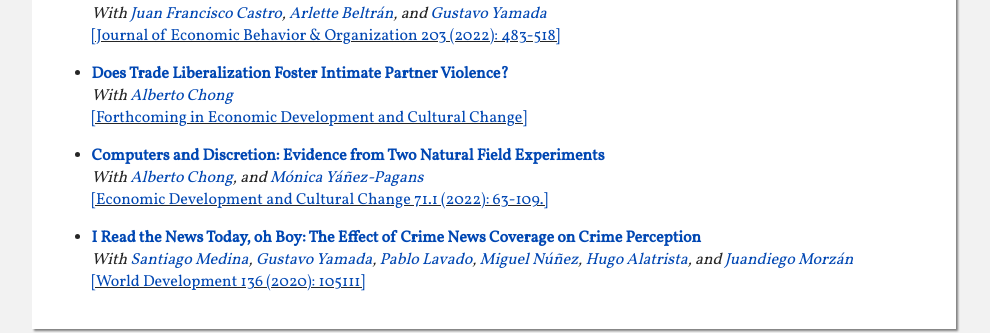
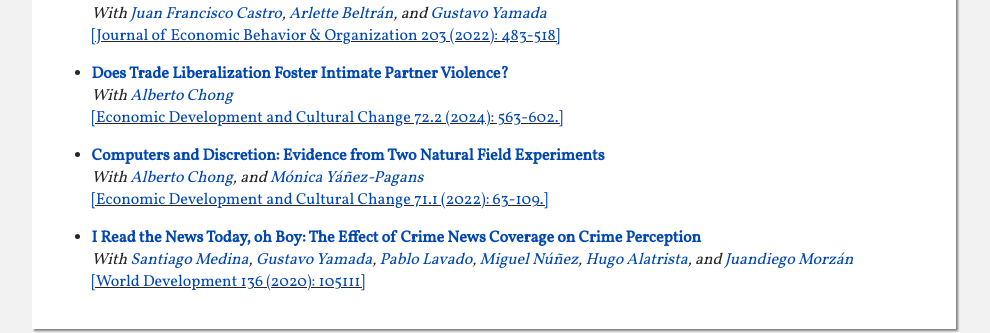
Before and after one commit to dvelasquezc/dvelasquezc.github.io, a Jekyll site: the page built from _pages/research.md, in a window 1280 px wide. Shown: the part 902-1235 px from the top of the page, without its empty margins (146-1136 px from the left). Built offline with Jekyll 4.4.1, drawn with Linux system fonts in a browser that asks for light colours; some web fonts are replaced.

Commit message:
update citation trade violence

```diff
--- a/_research/trade_violence.md
+++ b/_research/trade_violence.md
@@ -2,7 +2,7 @@
 title: 'Does Trade Liberalization Foster Intimate Partner Violence?'
 coauthors: Alberto Chong
 pubstatus: "Published"
-journal: "Forthcoming in Economic Development and Cultural Change"
+journal: "Economic Development and Cultural Change 72.2 (2024):  563-602."
 link: "https://www.journals.uchicago.edu/doi/10.1086/720717"
 presented: "no"
 pdf: "no"
```
